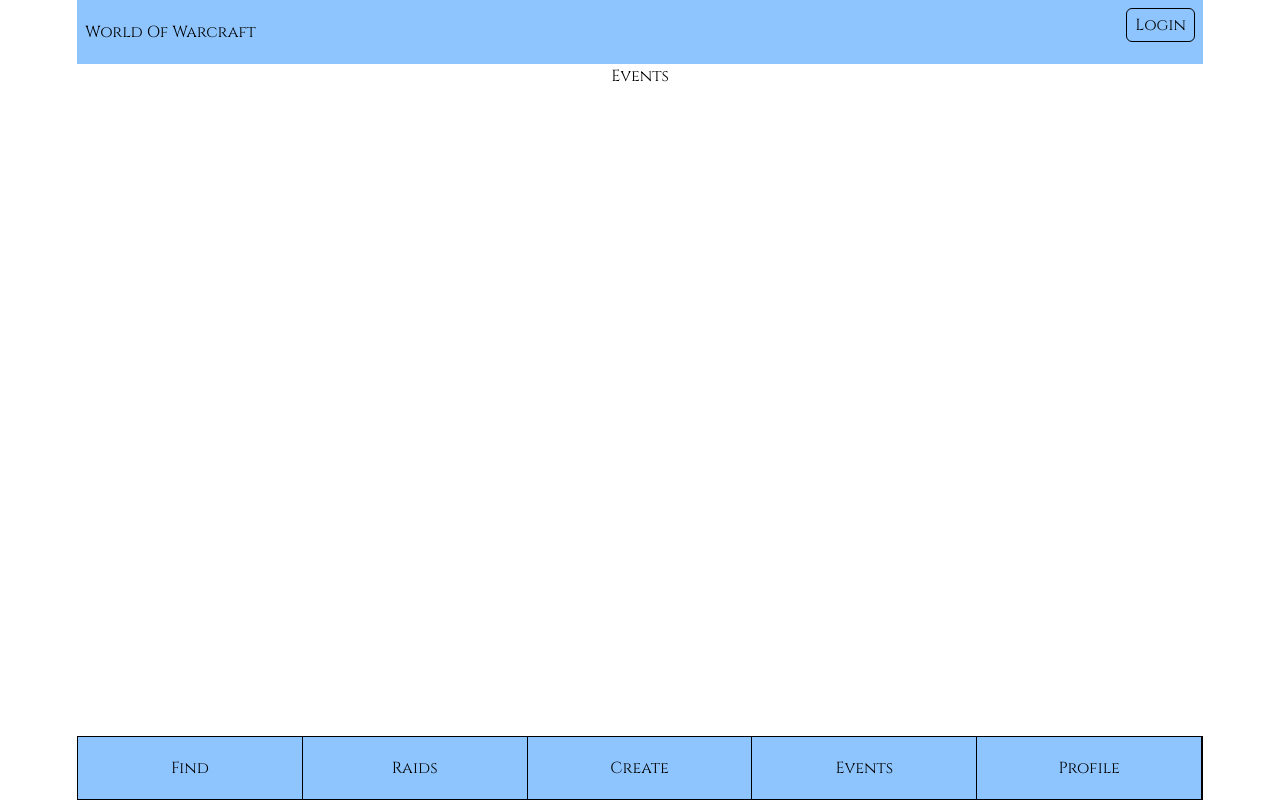
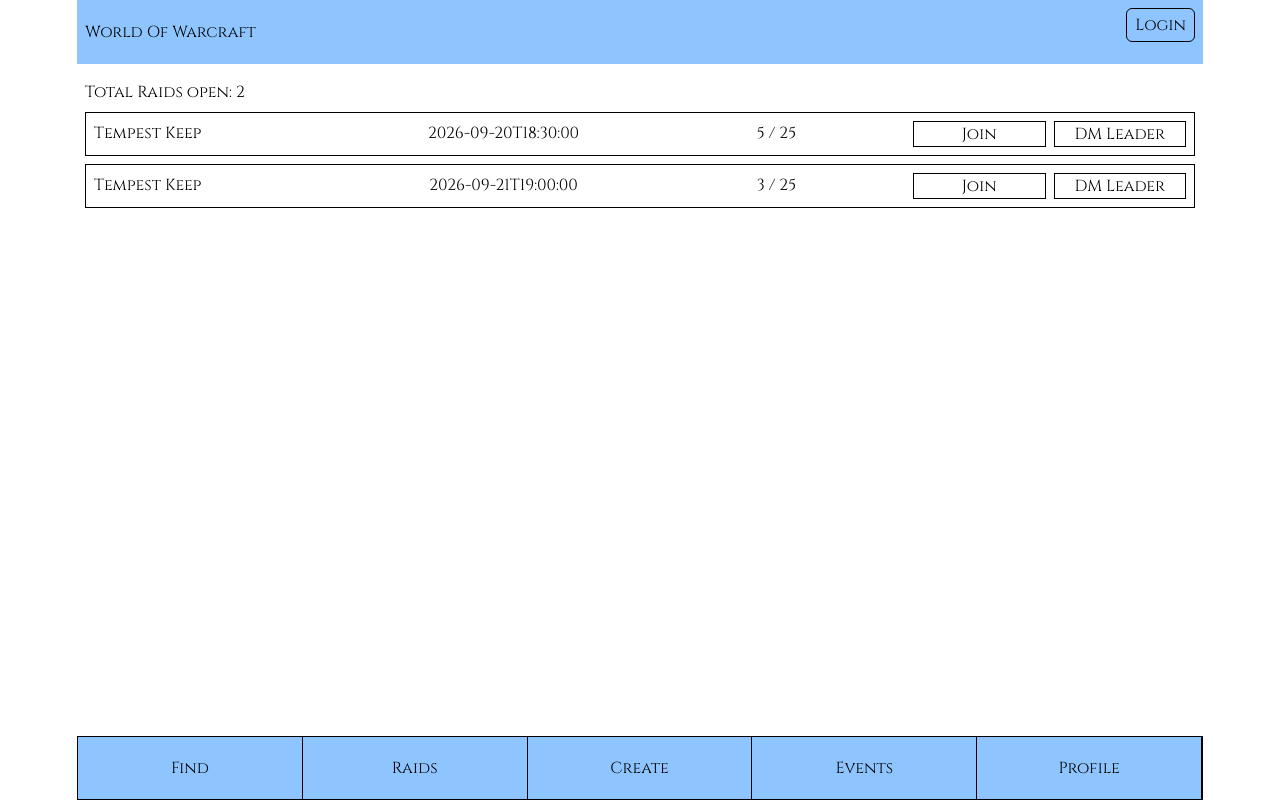
Before and after one commit to bexy65/social, a React (Vite) app in the folder frontend/: page /events in a window 1280 px wide. Built offline with nearby package versions, Linux system fonts and the light colour scheme.

Commit message:
feat: #1 mock events data, events page where to show events with their corresponding data

```diff
--- /dev/null
+++ b/frontend/mocks/events.json
@@ -0,0 +1,98 @@
+[
+  {
+    "id": 1,
+    "raidId": 11,
+    "raidName": "Tempest Keep",
+    "startsAt": "2026-09-20T18:30:00",
+    "slots": {
+      "total": 25,
+      "filled": 5
+    },
+    "players": [
+      {
+        "id": 101,
+        "name": "Thorin",
+        "role": "tank"
+      },
+      {
+        "id": 102,
+        "name": "Healina",
+        "role": "healer"
+      },
+      {
+        "id": 103,
+        "name": "Shadowx",
+        "role": "dps"
+      },
+      {
+        "id": 104,
+        "name": "Firemage",
+        "role": "dps"
+      },
+      {
+        "id": 105,
+        "name": "Ragnar",
+        "role": "tank"
+      }
+    ]
+  },
+  {
+    "id": 2,
+    "raidId": 12,
+    "raidName": "Karazhan",
+    "startsAt": "2026-09-20T20:00:00",
+    "slots": {
+      "total": 10,
+      "filled": 10
+    },
+    "players": [
+      {
+        "id": 201,
+        "name": "Tankmaster",
+        "role": "tank"
+      },
+      {
+        "id": 202,
+        "name": "Holyheal",
+        "role": "healer"
+      },
+      {
+        "id": 203,
+        "name": "Arcania",
+        "role": "dps"
+      },
+      {
+        "id": 204,
+        "name": "Rogueboy",
+        "role": "dps"
+      }
+    ]
+  },
+  {
+    "id": 3,
+    "raidId": 11,
+    "raidName": "Tempest Keep",
+    "startsAt": "2026-09-21T19:00:00",
+    "slots": {
+      "total": 25,
+      "filled": 3
+    },
+    "players": [
+      {
+        "id": 301,
+        "name": "Bulwark",
+        "role": "tank"
+      },
+      {
+        "id": 302,
+        "name": "Lifebloom",
+        "role": "healer"
+      },
+      {
+        "id": 303,
+        "name": "Frostbolt",
+        "role": "dps"
+      }
+    ]
+  }
+]
--- a/frontend/pages/Events.jsx
+++ b/frontend/pages/Events.jsx
@@ -1,7 +1,29 @@
+import events from '../mocks/events.json'
+import { useNavigate } from "react-router-dom";
+
 function Events() {
+    const navigate = useNavigate();
+    const openEvents = events.filter(e => e.slots.filled < e.slots.total);
+
     return (
         <>
-            <p>Events</p>
+        <div className='p-2 h-full'>
+            <div className='flex flex-row my-2'>
+                <p>Total Raids open: {openEvents.length}</p>
+            </div>
+            {openEvents.map(e => (
+                <div className='border mb-2 flex p-2 justify-center' key={e.id}>
+                    <p className='w-1/4 text-start'>{e.raidName}</p>
+                    {/* Needs timer to be added to countdown and show start and countdown */}
+                    <p className='w-1/4'>{e.startsAt}</p>
+                    <p className='w-1/4'>{e.slots.filled} / {e.slots.total} </p>
+                    <div className='w-1/4 flex flex-col md:flex-row gap-2'>
+                        <button className='button w-full border'>Join</button>
+                        <button className='button w-full border'>DM Leader</button>
+                    </div>
+                </div>
+            ))}
+        </div>
         </>
     )
 }
--- a/frontend/pages/Raids.jsx
+++ b/frontend/pages/Raids.jsx
@@ -20,8 +20,8 @@
 
     return (
     <>
-        <div className="flex flex-row py-2 my-3 border-b">
-            <select onChange={(e) => setExpansion(e.target.value)} name="expansion" id="expansion" className="border">
+        <div className="flex flex-row p-2 my-3 border-b">
+            <select onChange={(e) => setExpansion(e.target.value)} name="expansion" id="expansion" className="border w-full md:w-2/4 lg:w-1/4">
                 <option value="0">All</option>
                 {expansions.map(exp => (
                     <option key={exp.key} value={exp.key}>
@@ -30,7 +30,7 @@
                 ))}
             </select>
         </div>
-        <div className="grid grid-cols-1 md:grid-cols-2 lg:grid-cols-3 gap-4 mb-3">
+        <div className="grid grid-cols-1 md:grid-cols-2 lg:grid-cols-3 gap-4 mb-3 p-2">
             {filteredRaids.map(raid => (
                 <Raid key={raid.id} raid={raid} />
             ))}
```
